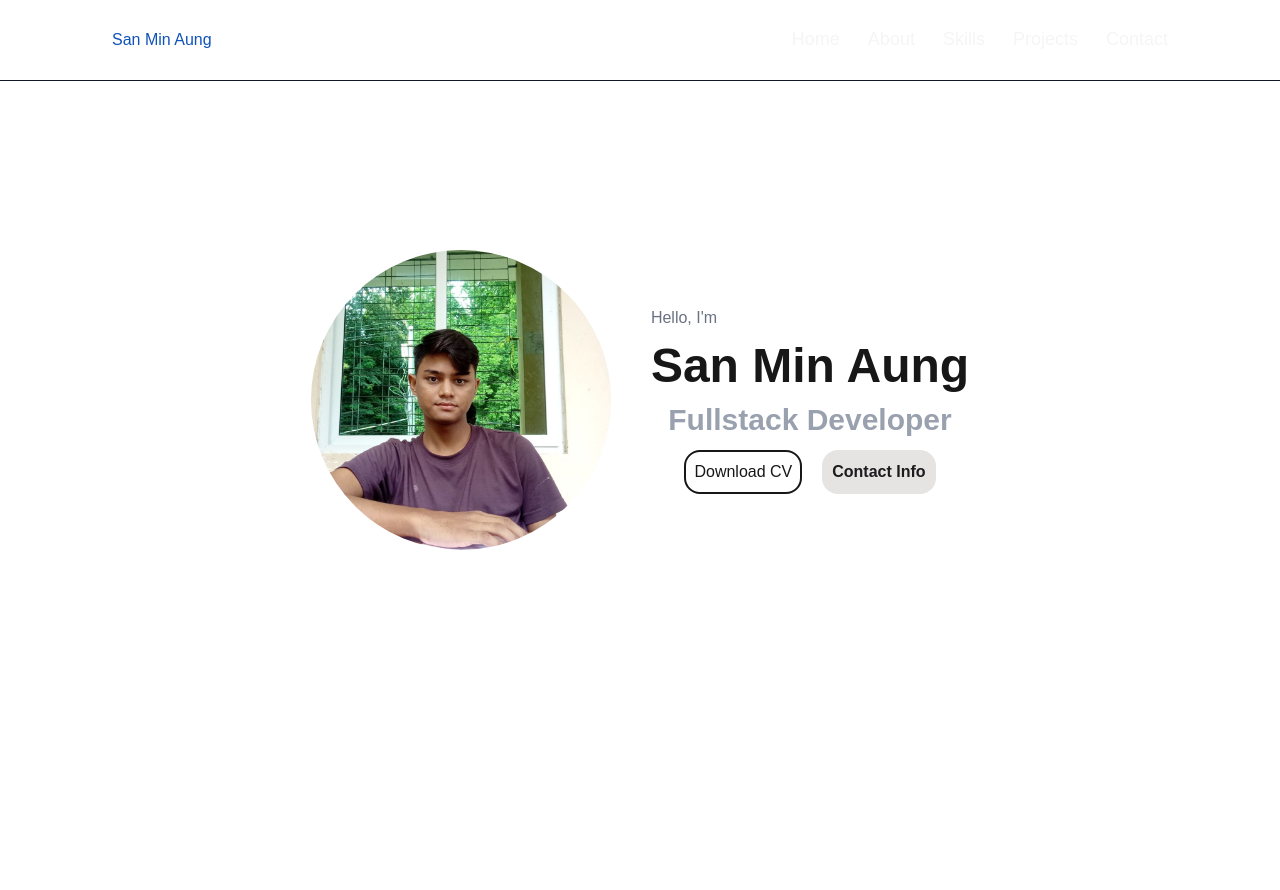
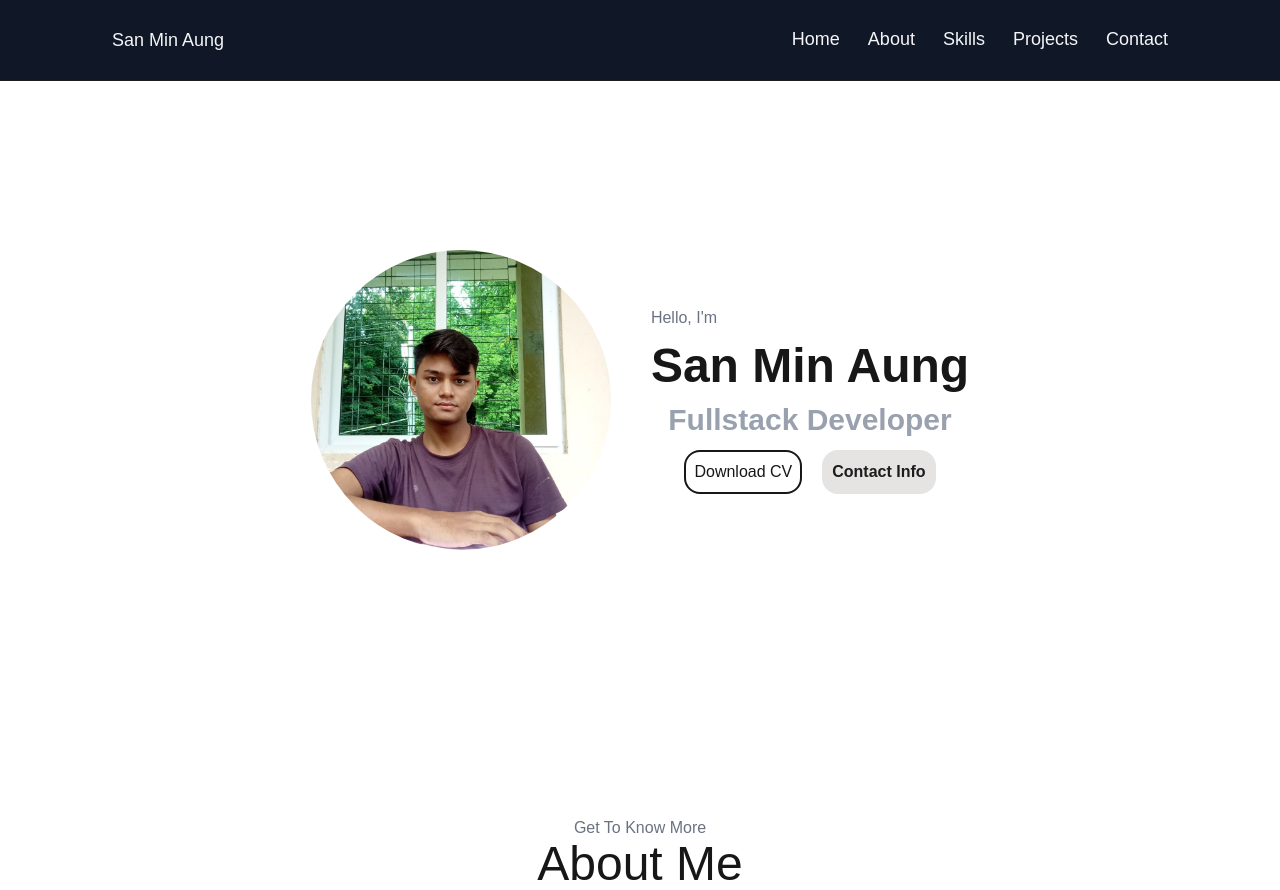
Before and after one commit to NgaMae/portfolio, a Next.js app: page / in a window 1280 px wide. Before the commit the page ends 800 px from the top, so only its background shows below. Built offline with nearby package versions, Linux system fonts and the light colour scheme.

Commit message:
4.minor changes on header

```diff
--- a/src/app/globals.css
+++ b/src/app/globals.css
@@ -18,7 +18,7 @@
 
 @media (prefers-color-scheme: dark) {
   :root {
-    --background: #1c1c1e;
+    --background: #101828;
     --foreground: #f5f5f7;
   }
 }
--- a/src/app/page.tsx
+++ b/src/app/page.tsx
@@ -1,11 +1,13 @@
 import Header from "./ui/header";
 import Hero from "./ui/hero";
+import About from "./ui/about";
 
 export default function Home() {
   return (
     <>
       <Header />
       <Hero />
+      <About />
     </>
   );
 }
--- /dev/null
+++ b/src/app/ui/about.tsx
@@ -0,0 +1,12 @@
+import React from "react";
+
+const About = () => {
+  return (
+    <div className="mt-24">
+      <p className="text-center text-gray-500">Get To Know More</p>
+      <h1 className="text-center text-5xl">About Me</h1>
+    </div>
+  );
+};
+
+export default About;
--- a/src/app/ui/header.tsx
+++ b/src/app/ui/header.tsx
@@ -25,10 +25,10 @@ export default function Header() {
 
   return (
     <>
-      <header className="fixed w-full h-20 shadow-gray-900 shadow-2xs left-0 top-0 px-5 lg:px-28 content-center select-none mt-2 md:mt-0">
+      <header className="fixed w-full h-20 shadow-primary shadow-2xs left-0 top-0 px-5 lg:px-28 content-center select-none mt-2 md:mt-0 bg-[#101828]">
         <div className="text-text flex justify-between box-content">
-          <Link href="#home" className="content-center">
-            <div className="text-l text-highlight">San Min Aung</div>
+          <Link href="/" className="content-center">
+            <div className="text-lg">San Min Aung</div>
           </Link>
           <button
             onClick={() => {
```
